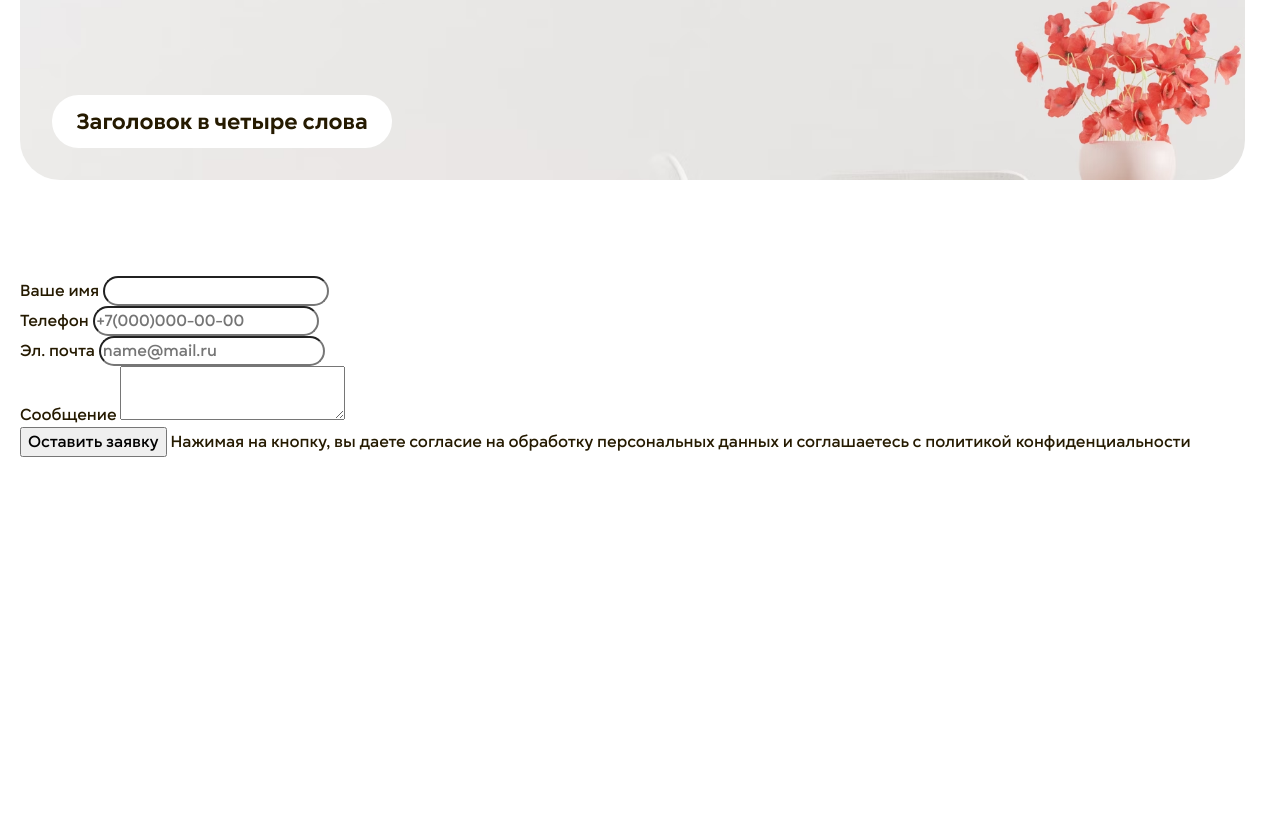
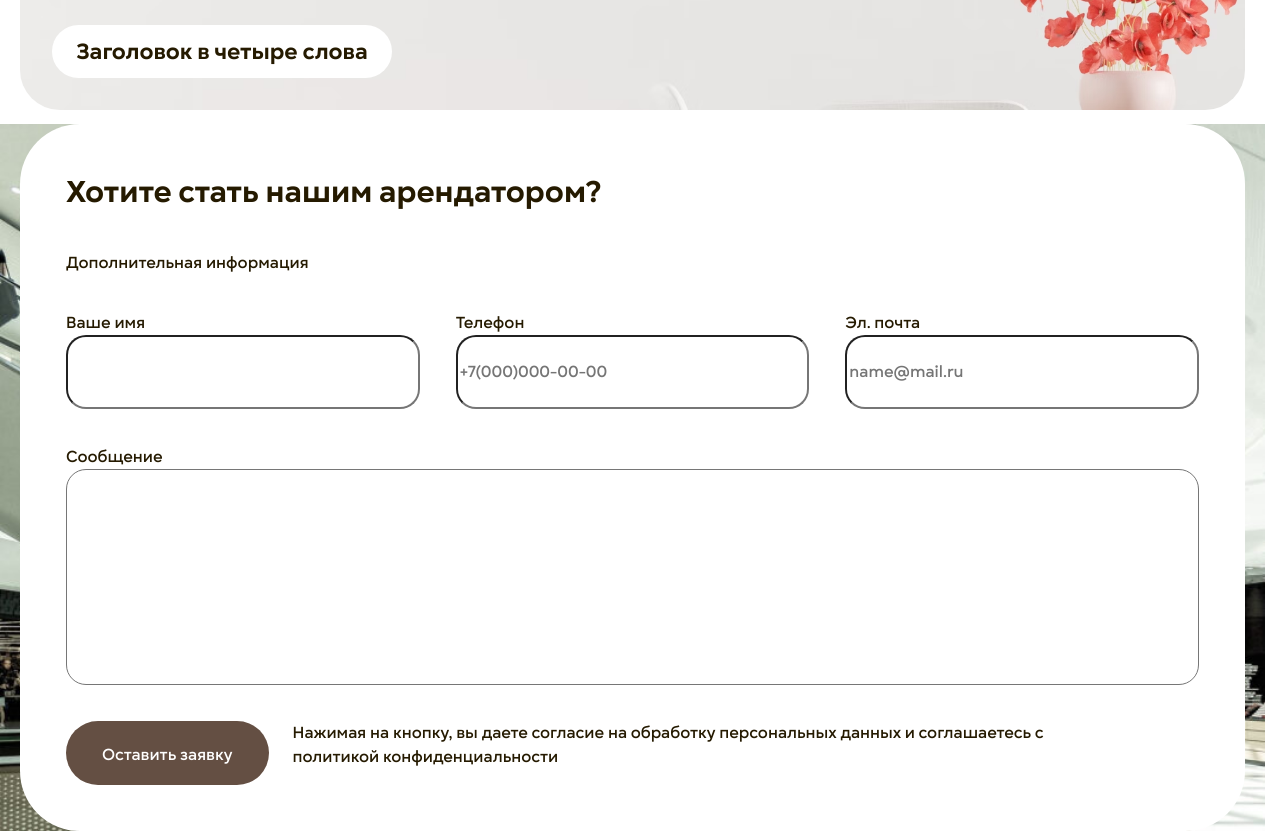
Before and after one commit to l1npa/starta-test, a website built with Vite: page index.html in a window 1280 px wide. Shown: the part 1660-2491 px from the top of the page. Before the commit the page ends 2117 px from the top, so only its background shows below. Built offline with nearby package versions, Linux system fonts and the light colour scheme.

Commit message:
Стили для блока связи

```diff
--- a/index.html
+++ b/index.html
@@ -103,26 +103,26 @@
   </div>
   <div class="contact">
     <form class="contact__inner container card" method="post">
-      <h2 class="contact__title"></h2>
-      <span class="contact__info"></span>
-      <div class="contact__input--field">
+      <h2 class="contact__title">Хотите стать нашим арендатором?</h2>
+      <span class="contact__info">Дополнительная информация</span>
+      <div class="contact__input-field">
       <label for="name" class="contact__label">Ваше имя</label>
-      <input type="text" name="name" id="name" class="contact__input card card--small">
+      <input type="text" name="name" id="name" class="contact__input">
       </div>
-      <div class="contact__input--field">
+      <div class="contact__input-field">
       <label for="tel" class="contact__label">Телефон</label>
-      <input type="tel" name="tel" id="tel" class="contact__input card card--small" placeholder="+7(000)000-00-00">
+      <input type="tel" name="tel" id="tel" class="contact__input" placeholder="+7(000)000-00-00">
       </div>
-      <div class="contact__input--field">
+      <div class="contact__input-field">
       <label for="emali" class="contact__label">Эл. почта</label>
-      <input type="email" name="email" id="email" class="contact__input card card--small" placeholder="name@mail.ru">
+      <input type="email" name="email" id="email" class="contact__input" placeholder="name@mail.ru">
       </div>
-      <div class="contact__input--field">
+      <div class="contact__input-field-message">
         <label for="message">Сообщение</label>
-        <textarea name="message" id="message" class="contact__input"></textarea>
+        <textarea name="message" id="message" class="contact__input-message"></textarea>
       </div>
-      <div class="contact__input--field">
-        <button type="submit" class="contact__button">Оставить заявку</button>
+      <div class="contact__button-field">
+        <button type="submit" class="contact__button card card--small">Оставить заявку</button>
         <span class="contact__policy">
           Нажимая на кнопку, вы даете согласие на обработку персональных данных и соглашаетесь с <a class="contact__policy-link">политикой конфиденциальности</a>
         </span>
--- /dev/null
+++ b/src/styles/blocks/_contact.scss
@@ -0,0 +1,79 @@
+.contact{
+    padding-inline: 20px;
+    background-image: url(/public/images/backgrounds/bg-contacts.png);
+    background-size: cover;
+    position: relative;
+    &__inner{
+        background-color: var(--color-light);
+        display: flex;
+        flex-wrap: wrap;
+        gap: 36px;
+        padding: 46px;
+    }
+    &__title, &__info{
+        flex: 1 1 100%;
+    }
+    &__input-field{
+        display: flex;
+        flex-direction: column;
+        flex: 1 1 auto;
+
+        @include mobile{
+            flex: 1 1 100%;
+        }
+
+        &-message{
+            display: flex;
+            flex-direction: column;
+            flex: 1 1 100%;
+        }
+    }
+
+    &__input{
+        border-radius: 20px;
+        height: 78px;
+
+        @include laptop{
+            height: 74px;
+        }
+
+        @include tablet{
+            height: 66px;
+        }
+
+        @include mobile-small{
+            height: 64px;
+        }
+
+        &-message{
+            border-radius: 20px;
+            resize: none;
+            height: 216px;
+        }
+    }
+    &__button{
+        @include reset-button;
+
+        height: 64px;
+        max-width: 239px;
+        flex-shrink: 0;
+        @include tablet{
+            height: 62px;
+        }
+
+        padding-block: 22px;
+        padding-inline: 36px;
+        background-color: var(--color-brown-light);
+        color: var(--color-light);
+
+        &-field{
+            display: flex;
+            gap: 24px;
+            @include mobile{
+                flex-direction: column;
+            }
+        }
+    }
+    &__policy{
+    }
+}
--- a/src/styles/blocks/_header.scss
+++ b/src/styles/blocks/_header.scss
@@ -153,6 +153,7 @@
         position: relative;
         width: 100%;
         top: 95px;
+        z-index: 1;
         @include mobile{
             top: 0px;
         }
--- a/src/styles/blocks/_shops.scss
+++ b/src/styles/blocks/_shops.scss
@@ -1,20 +1,16 @@
 .shops {
     padding-top: 125px;
-    padding-bottom: 100px;
-    height: 1277px;
+    padding-bottom: 30px;
     position: relative;
-    top: 70px;
+    background-color: var(--color-light);
 
     @include laptop {
         padding-top: 50px;
-        padding-bottom: 84px;
-        height: 1168px;
+        padding-bottom: 14px;
     }
 
     @include tablet {
         padding-top: 30px;
-        padding-bottom: 46px;
-        height: 998px;
     }
 
     @include mobile {
--- a/src/styles/style.scss
+++ b/src/styles/style.scss
@@ -9,4 +9,5 @@
 @import './blocks/burger-button',
         './blocks/list',
         './blocks/header',
-        './blocks/shops';
+        './blocks/shops',
+        './blocks/contact';
```
